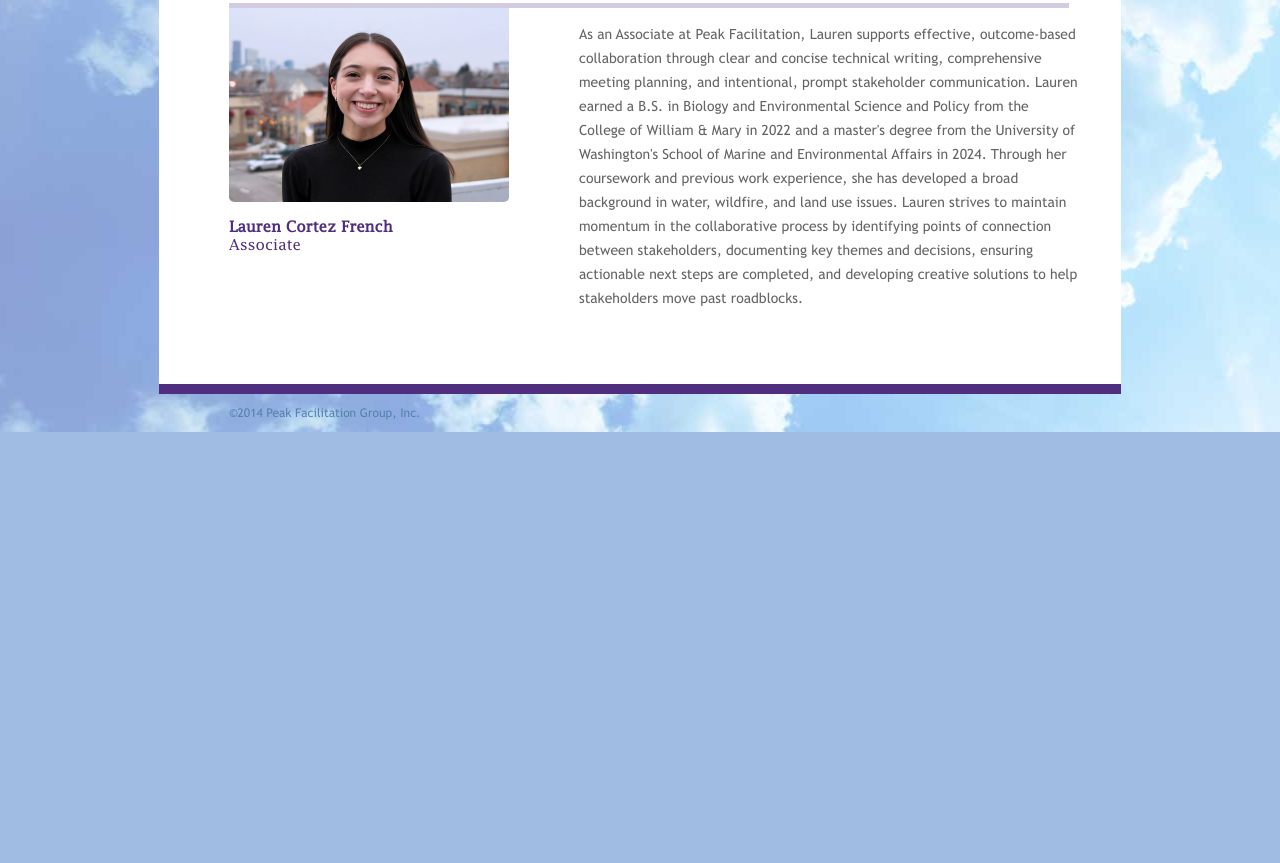
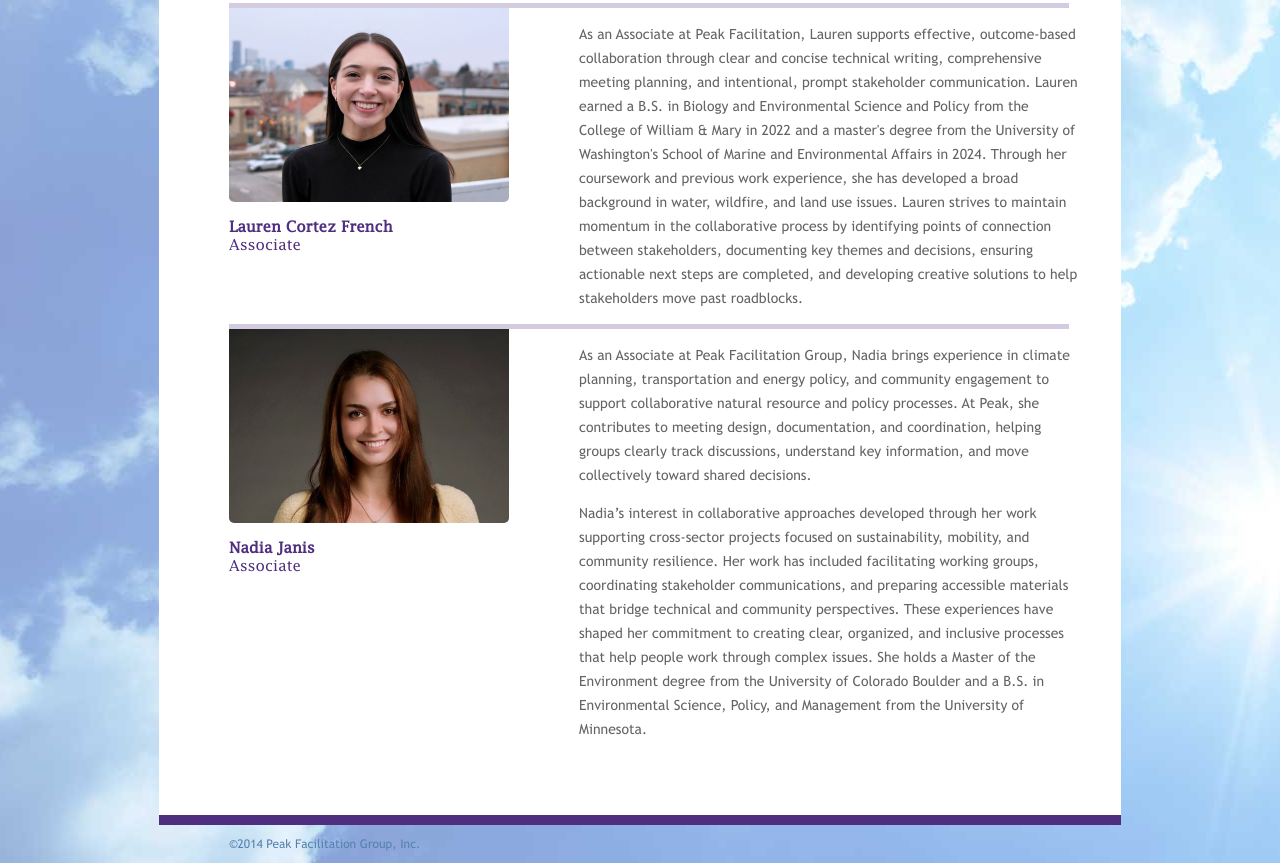
Before and after one commit to peakfacilitation/peakfacilitation.github.io, an Eleventy site: page src/about.njk in a window 1280 px wide. Shown: the part 1470-2333 px from the top of the page. Before the commit the page ends 1902 px from the top, so only its background shows below. Built offline with nearby package versions, Linux system fonts and the light colour scheme; Eleventy itself is replaced by a stand-in of ours; files that its build step writes are made by us from their sources.

Commit message:
chore: add nadia, extract components

```diff
--- a/src/_data/team.json
+++ b/src/_data/team.json
@@ -30,5 +30,15 @@
     "bio": [
       "<p>As an Associate at Peak Facilitation, Lauren supports effective, outcome-based collaboration through clear and concise technical writing, comprehensive meeting planning, and intentional, prompt stakeholder communication. Lauren earned a B.S. in Biology and Environmental Science and Policy from the College of William &amp; Mary in 2022 and a master&#39;s degree from the University of Washington&#39;s School of Marine and Environmental Affairs in 2024. Through her coursework and previous work experience, she has developed a broad background in water, wildfire, and land use issues. Lauren strives to maintain momentum in the collaborative process by identifying points of connection between stakeholders, documenting key themes and decisions, ensuring actionable next steps are completed, and developing creative solutions to help stakeholders move past roadblocks.</p>"
     ]
+  },
+  {
+    "slug": "nadia",
+    "name": "Nadia Janis",
+    "title": "Associate",
+    "image": "about-nadia.jpg",
+    "alt": "Nadia Janis - Associate ",
+    "bio": [
+      "<p>As an Associate at Peak Facilitation Group, Nadia brings experience in climate planning, transportation and energy policy, and community engagement to support collaborative natural resource and policy processes. At Peak, she contributes to meeting design, documentation, and coordination, helping groups clearly track discussions, understand key information, and move collectively toward shared decisions.</p><p>Nadia’s interest in collaborative approaches developed through her work supporting cross-sector projects focused on sustainability, mobility, and community resilience. Her work has included facilitating working groups, coordinating stakeholder communications, and preparing accessible materials that bridge technical and community perspectives. These experiences have shaped her commitment to creating clear, organized, and inclusive processes that help people work through complex issues. She holds a Master of the Environment degree from the University of Colorado Boulder and a B.S. in Environmental Science, Policy, and Management from the University of Minnesota.</p>"
+    ]
   }
 ]
--- a/src/_includes/components/testimonial.njk
+++ b/src/_includes/components/testimonial.njk
@@ -1,3 +1,4 @@
 <p>&ldquo;{{ testimonial.quote }}&rdquo;
     <br />
-    <span class="creditline">&mdash;{{ testimonial.attribution }}</span></p>
+    <span class="creditline">&mdash;{{ testimonial.attribution }}</span>
+</p>
```
Also changed, not shown: docs/about.html, docs/images/about-nadia.jpg (added), docs/projects-landfire.html, docs/projects-retreats.html, docs/projects-water.html, docs/projects-wildlife.html, docs/testimonials.html, images/about-nadia.jpg (added), src/_includes/components/passage.njk (indentation only).
